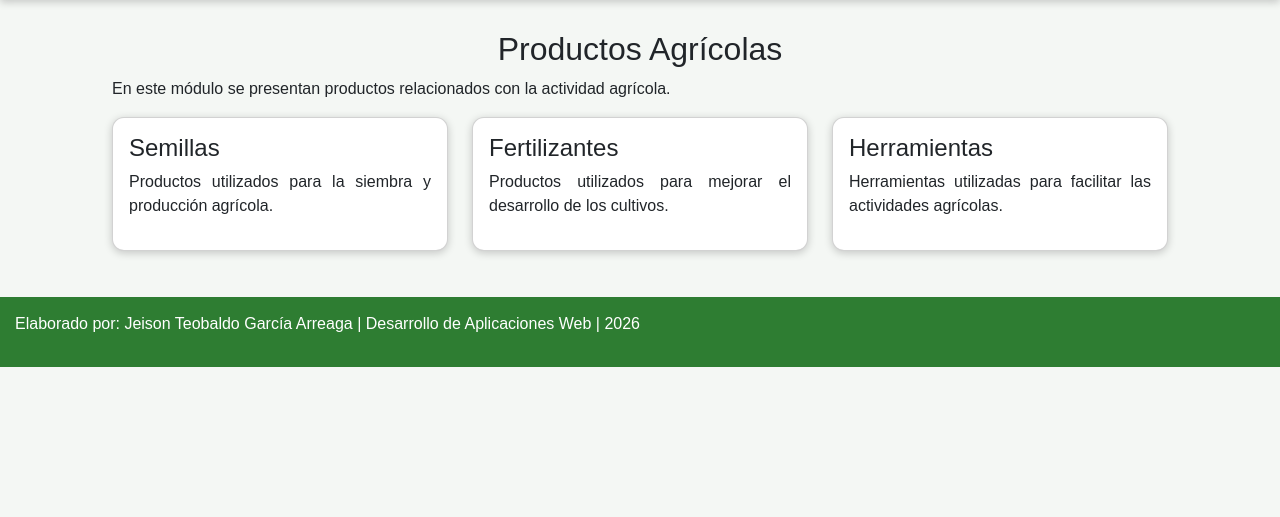
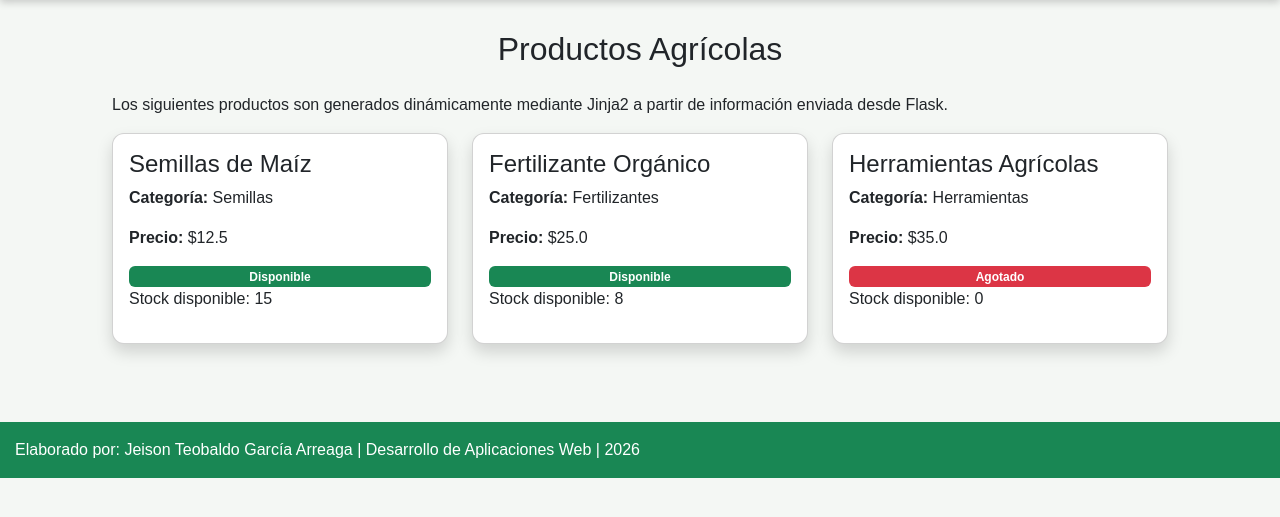
Before and after one commit to JeisonG2003/Desarrollo-Aplicaciones-Web-General, a Flask app: page /productos in a window 1280 px wide. Shown: the part 261-778 px from the top of the page. Run offline with Flask 3, Linux system fonts and the light colour scheme.

Commit message:
Avance Semana 10 - contenido dinamico con Jinja2

```diff
--- a/app.py
+++ b/app.py
@@ -6,31 +6,135 @@ app = Flask(__name__)
 # Página principal
 @app.route("/")
 def inicio():
-    return render_template("index.html")
+
+    proyecto = {
+        "nombre": "AgroTech",
+        "descripcion": "Plataforma digital para la gestión y control de actividades agrícolas",
+        "autor": "Jeison Teobaldo García Arreaga"
+    }
+
+    return render_template(
+        "index.html",
+        proyecto=proyecto
+    )
 
 
 # Módulo Productos
 @app.route("/productos")
 def productos():
-    return render_template("productos.html")
+
+    productos = [
+        {
+            "nombre": "Semillas de Maíz",
+            "categoria": "Semillas",
+            "precio": 12.50,
+            "stock": 15
+        },
+        {
+            "nombre": "Fertilizante Orgánico",
+            "categoria": "Fertilizantes",
+            "precio": 25.00,
+            "stock": 8
+        },
+        {
+            "nombre": "Herramientas Agrícolas",
+            "categoria": "Herramientas",
+            "precio": 35.00,
+            "stock": 0
+        }
+    ]
+
+    return render_template(
+        "productos.html",
+        productos=productos
+    )
 
 
 # Módulo Clientes
 @app.route("/clientes")
 def clientes():
-    return render_template("clientes.html")
+
+    clientes = [
+        {
+            "nombre": "Juan Pérez",
+            "actividad": "Productor agrícola",
+            "ubicacion": "Guayas"
+        },
+        {
+            "nombre": "María González",
+            "actividad": "Productora agrícola",
+            "ubicacion": "Los Ríos"
+        },
+        {
+            "nombre": "Carlos Rodríguez",
+            "actividad": "Productor agrícola",
+            "ubicacion": "Manabí"
+        }
+    ]
+
+    return render_template(
+        "clientes.html",
+        clientes=clientes
+    )
 
 
 # Módulo Proveedores
 @app.route("/proveedores")
 def proveedores():
-    return render_template("proveedores.html")
+
+    proveedores = [
+        {
+            "nombre": "Agroinsumos Ecuador",
+            "descripcion": "Proveedor de semillas e insumos agrícolas.",
+            "estado": "Activo"
+        },
+        {
+            "nombre": "Campo Verde",
+            "descripcion": "Proveedor de herramientas para actividades agrícolas.",
+            "estado": "Activo"
+        },
+        {
+            "nombre": "AgroSoluciones",
+            "descripcion": "Proveedor de productos y recursos agrícolas.",
+            "estado": "Inactivo"
+        }
+    ]
+
+    return render_template(
+        "proveedores.html",
+        proveedores=proveedores
+    )
 
 
 # Módulo Facturación
 @app.route("/facturacion")
 def facturacion():
-    return render_template("facturacion.html")
+
+    facturas = [
+        {
+            "numero": "001-001",
+            "cliente": "Juan Pérez",
+            "producto": "Maíz",
+            "total": 120.00
+        },
+        {
+            "numero": "001-002",
+            "cliente": "María González",
+            "producto": "Banano",
+            "total": 180.00
+        },
+        {
+            "numero": "001-003",
+            "cliente": "Juan Pérez",
+            "producto": "Tomate",
+            "total": 95.00
+        }
+    ]
+
+    return render_template(
+        "facturacion.html",
+        facturas=facturas
+    )
 
 
 if __name__ == "__main__":
--- a/templates/base.html
+++ b/templates/base.html
@@ -40,85 +40,9 @@
 
     </header>
 
+    <!-- COMPONENTE NAVBAR -->
 
-    <!-- MENÚ -->
-
-    <nav class="navbar navbar-expand-lg navbar-dark bg-dark">
-
-        <div class="container">
-
-            <a
-                class="navbar-brand fw-bold"
-                href="{{ url_for('inicio') }}">
-                🌱 AgroTech
-            </a>
-
-            <button
-                class="navbar-toggler"
-                type="button"
-                data-bs-toggle="collapse"
-                data-bs-target="#menu"
-                aria-controls="menu"
-                aria-expanded="false"
-                aria-label="Abrir menú">
-
-                <span class="navbar-toggler-icon"></span>
-
-            </button>
-
-            <div
-                class="collapse navbar-collapse"
-                id="menu">
-
-                <ul class="navbar-nav ms-auto">
-
-                    <li class="nav-item">
-                        <a
-                            class="nav-link"
-                            href="{{ url_for('inicio') }}">
-                            Inicio
-                        </a>
-                    </li>
-
-                    <li class="nav-item">
-                        <a
-                            class="nav-link"
-                            href="{{ url_for('productos') }}">
-                            Productos
-                        </a>
-                    </li>
-
-                    <li class="nav-item">
-                        <a
-                            class="nav-link"
-                            href="{{ url_for('clientes') }}">
-                            Clientes
-                        </a>
-                    </li>
-
-                    <li class="nav-item">
-                        <a
-                            class="nav-link"
-                            href="{{ url_for('proveedores') }}">
-                            Proveedores
-                        </a>
-                    </li>
-
-                    <li class="nav-item">
-                        <a
-                            class="nav-link"
-                            href="{{ url_for('facturacion') }}">
-                            Facturación
-                        </a>
-                    </li>
-
-                </ul>
-
-            </div>
-
-        </div>
-
-    </nav>
+        {% include "components/navbar.html" %}
 
 
         <!-- CONTENIDO -->
@@ -131,17 +55,9 @@
         </main>
 
 
-    <!-- PIE DE PÁGINA -->
+        <!-- COMPONENTE FOOTER -->
 
-    <footer class="text-center">
-
-        <p>
-            Elaborado por: Jeison Teobaldo García Arreaga |
-            Desarrollo de Aplicaciones Web |
-            2026
-        </p>
-
-    </footer>
+        {% include "components/footer.html" %}
 
 
         <!-- Bootstrap JS -->
--- /dev/null
+++ b/templates/components/footer.html
@@ -0,0 +1,9 @@
+<footer class="text-center py-3 bg-success text-white mt-4">
+
+    <p class="mb-0">
+        Elaborado por: Jeison Teobaldo García Arreaga |
+        Desarrollo de Aplicaciones Web |
+        2026
+    </p>
+
+</footer>
--- /dev/null
+++ b/templates/components/navbar.html
@@ -0,0 +1,76 @@
+<nav class="navbar navbar-expand-lg navbar-dark bg-dark">
+
+    <div class="container">
+
+        <a
+            class="navbar-brand fw-bold"
+            href="{{ url_for('inicio') }}">
+            🌱 AgroTech
+        </a>
+
+        <button
+            class="navbar-toggler"
+            type="button"
+            data-bs-toggle="collapse"
+            data-bs-target="#menu"
+            aria-controls="menu"
+            aria-expanded="false"
+            aria-label="Abrir menú">
+
+            <span class="navbar-toggler-icon"></span>
+
+        </button>
+
+        <div
+            class="collapse navbar-collapse"
+            id="menu">
+
+            <ul class="navbar-nav ms-auto">
+
+                <li class="nav-item">
+                    <a
+                        class="nav-link"
+                        href="{{ url_for('inicio') }}">
+                        Inicio
+                    </a>
+                </li>
+
+                <li class="nav-item">
+                    <a
+                        class="nav-link"
+                        href="{{ url_for('productos') }}">
+                        Productos
+                    </a>
+                </li>
+
+                <li class="nav-item">
+                    <a
+                        class="nav-link"
+                        href="{{ url_for('clientes') }}">
+                        Clientes
+                    </a>
+                </li>
+
+                <li class="nav-item">
+                    <a
+                        class="nav-link"
+                        href="{{ url_for('proveedores') }}">
+                        Proveedores
+                    </a>
+                </li>
+
+                <li class="nav-item">
+                    <a
+                        class="nav-link"
+                        href="{{ url_for('facturacion') }}">
+                        Facturación
+                    </a>
+                </li>
+
+            </ul>
+
+        </div>
+
+    </div>
+
+</nav>
--- a/templates/productos.html
+++ b/templates/productos.html
@@ -8,59 +8,72 @@ Productos - AgroTech
 
 <section class="seccion">
 
-    <h2>Productos Agrícolas</h2>
+    <h2 class="text-center mb-4">
+        Productos Agrícolas
+    </h2>
 
     <p>
-        En este módulo se presentan productos relacionados
-        con la actividad agrícola.
+        Los siguientes productos son generados dinámicamente
+        mediante Jinja2 a partir de información enviada desde Flask.
     </p>
+
 
     <div class="row">
 
-        <div class="col-md-4 mb-3">
+        {% for producto in productos %}
 
-            <div class="card p-3 h-100">
+        <div class="col-md-4 mb-4">
 
-                <h4>Semillas</h4>
+            <div class="card shadow h-100 p-3">
+
+                <h4>
+                    {{ producto.nombre }}
+                </h4>
 
                 <p>
-                    Productos utilizados para la siembra
-                    y producción agrícola.
+                    <strong>Categoría:</strong>
+                    {{ producto.categoria }}
                 </p>
+
+                <p>
+                    <strong>Precio:</strong>
+                    ${{ producto.precio }}
+                </p>
+
+
+             {% if producto.stock > 0 %}
+
+                    <span class="badge bg-success">
+                        Disponible
+                    </span>
+
+                    <p>
+                        Stock disponible: {{ producto.stock }}
+                    </p>
+
+                {% else %}
+
+                    <span class="badge bg-danger">
+                        Agotado
+                    </span>
+
+                    <p>
+                        Stock disponible: {{ producto.stock }}
+                    </p>
+
+                {% endif %}
 
             </div>
 
         </div>
 
-        <div class="col-md-4 mb-3">
+        {% else %}
 
-            <div class="card p-3 h-100">
-
-                <h4>Fertilizantes</h4>
-
-                <p>
-                    Productos utilizados para mejorar
-                    el desarrollo de los cultivos.
-                </p>
-
-            </div>
-
+        <div class="alert alert-warning">
+            No existen productos registrados.
         </div>
 
-        <div class="col-md-4 mb-3">
-
-            <div class="card p-3 h-100">
-
-                <h4>Herramientas</h4>
-
-                <p>
-                    Herramientas utilizadas para facilitar
-                    las actividades agrícolas.
-                </p>
-
-            </div>
-
-        </div>
+        {% endfor %}
 
     </div>
 
```
Also changed, not shown: templates/clientes.html (+16 -24 lines), templates/facturacion.html (+25 -18 lines), templates/index.html (+12 -1 lines), templates/proveedores.html (+28 -29 lines). Lines whose indentation alone changed are shown as unchanged.
